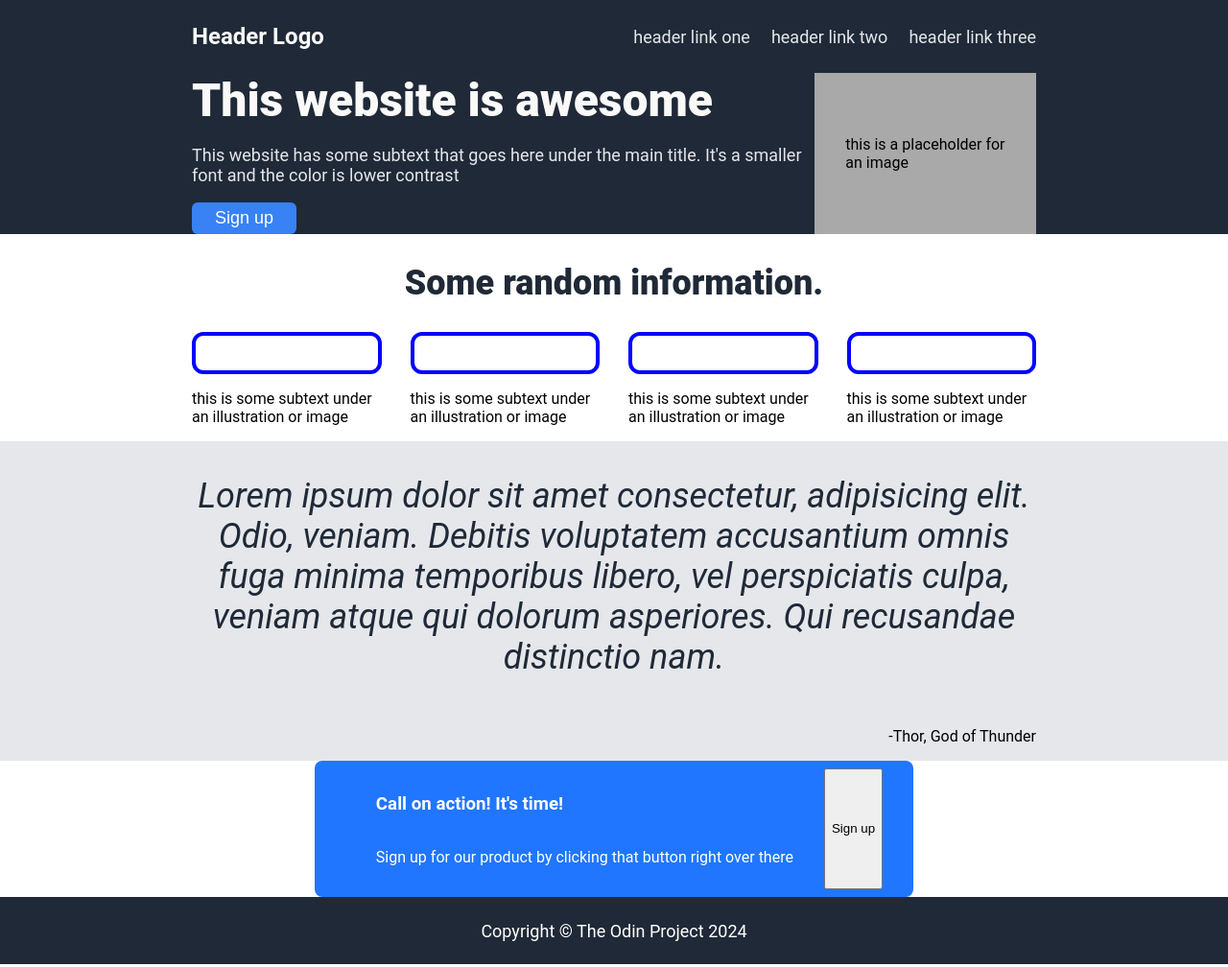
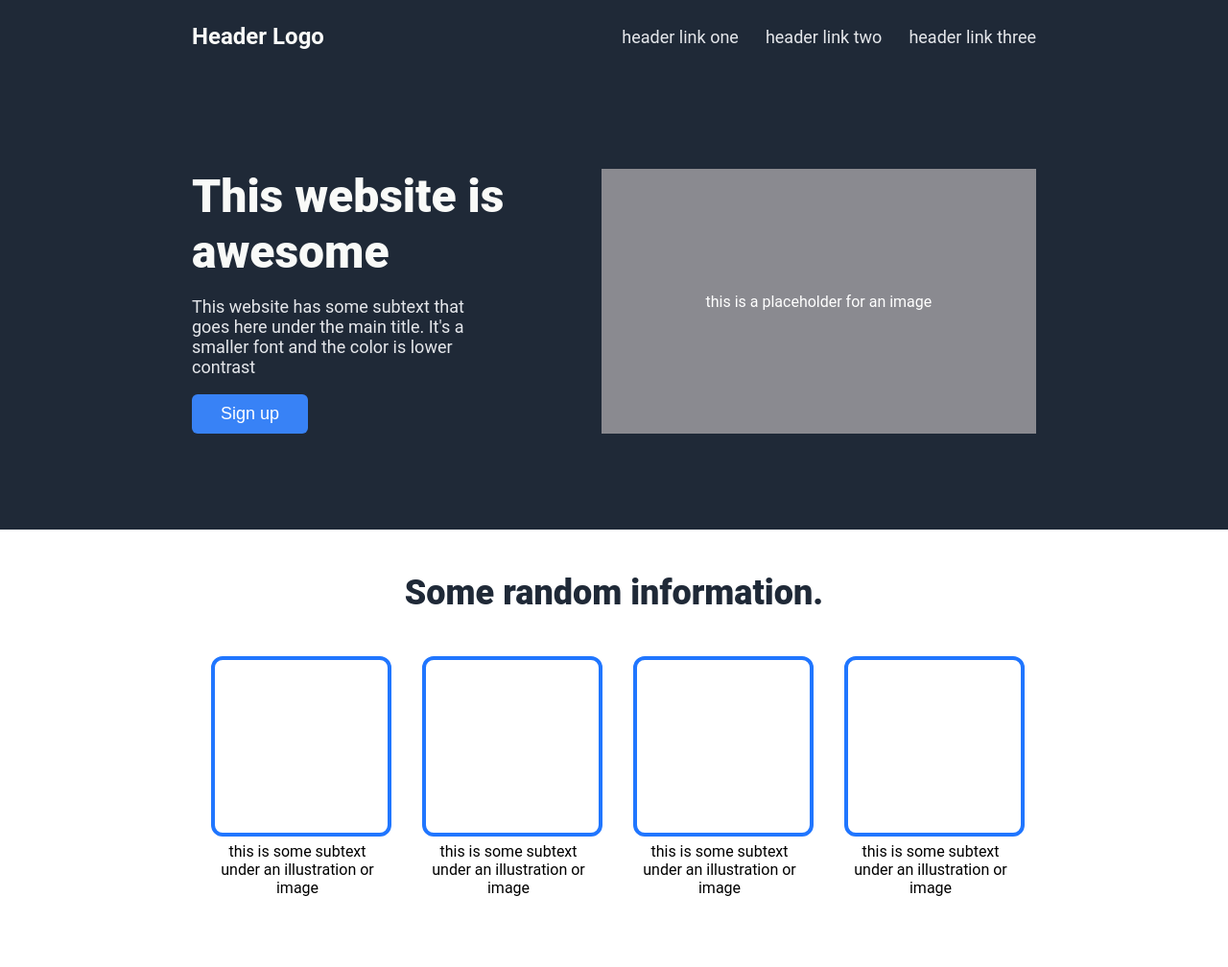
Before and after one commit to MatusPetrik211/landing_page, a plain HTML site: page index.html in a window 1280 px wide. Shown: the top 1008 px of the page at 96% size. Drawn offline with Linux system fonts and the light colour scheme.

Commit message:
fixed the whole layout and positioning of the  webpage

```diff
--- a/index.html
+++ b/index.html
@@ -17,35 +17,43 @@
     </div>
     <div class="hero-section">
         <div class="hero-left">
-            <h1 class="hero-main">This website is awesome</h1>
-            <p class="hero-second">This website has some subtext that goes here under the main title. It's a smaller font and the color is lower contrast</p>
+            <h1 class="hero-header">This website is awesome</h1>
+            <p class="hero-text">This website has some subtext that goes here under the main title. It's a smaller font and the color is lower contrast</p>
             <button class="hero-button">Sign up</button>
         </div>
         <div class="hero-right">this is a placeholder for an image</div>
     </div>
     <div class="information-section">
         <h2 class="info-header">Some random information.</h2>
+        <div class="info-container">
+        <div>
           <div class="info-block">
-        <div>
             <div class="info-box"></div>
             <p>this is some subtext under an illustration or image</p>
           </div>
+        </div>
         <div>
+            <div class="info-block">
               <div class="info-box"></div>
               <p>this is some subtext under an illustration or image</p>
             </div>
+        </div>
         <div>
+            <div class="info-block">
               <div class="info-box"></div>
               <p>this is some subtext under an illustration or image</p>
             </div>
+        </div>
         <div>
+            <div class="info-block">
               <div class="info-box"></div>
               <p>this is some subtext under an illustration or image</p>
             </div>
         </div>
         </div>
+    </div>
     <div class="quote-section">
-        <p class="quote">Lorem ipsum dolor sit amet consectetur, adipisicing elit. Odio, veniam. Debitis voluptatem accusantium omnis fuga minima temporibus libero, vel perspiciatis culpa, veniam atque qui dolorum asperiores. Qui recusandae distinctio nam.</p>
+        <p class="quote">This is an inspiring quote, or a testimonial from a customer. Maybe it's just filling up space, or maybe people will actually read it. Who knows? All I know is that it looks nice.</p>
         <p class="quote-name">-Thor, God of Thunder</p>
     </div>
     <div class="signup-section">
--- a/styles.css
+++ b/styles.css
@@ -11,62 +11,75 @@ body {
     padding: 0 200px
 }
 
+/* HEADER */
+
 .header {
     background-color: #1F2937;
+    display: flex;
     justify-content: space-between;
-    display: flex;
 }
 
 .header-logo {
+    color: #F9FAF8;
     font-size: 24px;
-    color: #F9FAF8;
 }
 
 .header-links {
     list-style: none;
-    margin: 0;
-    padding: 0;
     display: flex;
-    justify-content: center;
     align-items: center;
-    gap: 22px;
+    gap: 28px;
 }
 
-.header-links > li > a {
-    color: white;
+.header-links li a {
+    color: #E5E7EB;
+    font-size: 18px;
     text-decoration: none;
-    font-size: 18px;
-    color: #E5E7EB;
 }
+
+.header-links li a:hover {
+    color: #9d9d9d;
+}
+
+.header-links li a:active {
+    color: #8a8a8a;
+}
+
+/* HEADER */
+
+/* HERO */
 
 .hero-section {
     background-color: #1F2937;
     display: flex;
+    padding-top: 100px;
+    padding-bottom: 100px;
 }
 
 .hero-left {
-    flex-direction: column;
+    width: 450px;
 }
 
-.hero-main {
+.hero-header {
+    color: #F9FAF8;
     font-size: 48px;
     font-weight: 900;
-    color: #F9FAF8;
+    line-height: 1.2;
     margin: 0;
 }
 
-.hero-second {
+.hero-text {
+    color: #E5E7EB;
     font-size: 18px;
-    color: #E5E7EB;
 }
 
 .hero-button {
+    color: white;
+    background-color: #3882F6;
+    font-size: 18px;
     border: none;
-    font-size: 18px;
-    background-color: #3882F6;
-    color: white;
-    padding: 6px 24px;
     border-radius: 6px;
+    padding: 10px 30px;
 }
 
 .hero-button:hover {
@@ -78,74 +91,140 @@ body {
 }
 
 .hero-right {
-    background: rgb(169, 169, 169);
+    color: white;
+    background-color: rgb(138, 138, 144);
     display: flex;
     justify-content: center;
     align-items: center;
+    box-sizing: border-box;
+    width: 600px;
+    margin-left: 100px;
     padding: 32px;
 }
 
+/* HERO */
+
+/* INFO */
+
 .information-section {
+    display: flex;
+    flex-direction: column;
+    align-items: center;
+    margin-bottom: 80px;
+}
+
+.info-header {
+    color: #1F2937;
+    font-size: 36px;
+    font-weight: 900;
+    margin: 45px 0;
+}
+
+.info-container {
+    display: flex;
+    gap: 40px;
+    flex: none;
+}
+
+.info-block {
+    width: 180px;
+    text-align: center;
+}
+
+.info-box {
+    background-color: white;
+    min-height: 180px;
+    width: inherit;
+    border: 4px solid #2076ff;
+    border-radius: 12px;
+    margin-bottom: -10px;
+}
+
+/* INFO */
+
+/* QUOTE */
+
+.quote-section {
+    background-color: #E5E7EB;
     display: flex;
     flex-direction: column;
     justify-content: center;
     align-items: center;
 }
 
-.info-header {
-    font-size: 36px;
-    font-weight: 900;
+.quote {
     color: #1F2937;
-}
-
-.info-block {
-    display: flex;
-    gap: 30px;
-}
-
-.info-box {
-    min-width: 36px;
-    min-height: 36px;
-    background-color: white;
-    border: 4px solid blue;
-    border-radius: 12px;
-}
-
-.quote-section {
-    background-color: #E5E7EB;
-    text-align: center;
-    display: flex;
-    flex-direction: column;
-}
-
-.quote {
     font-size: 36px;
     font-style: italic;
-    color: #1F2937;
+    width: 1000px;
+    line-height: 1.2;
+    margin-top: 120px;
+    margin-bottom: 0;
 }
 
 .quote-name {
+    font-size: 24px;
+    font-weight: 700;
     align-self: flex-end;
+    margin-top: 20px;
+    margin-bottom: 100px;
 }
+
+/* QUOTE */
+
+/* SIGNUP */
 
 .signup-section {
     display: flex;
     justify-content: center;
     align-items: center;
+    margin-top: 100px;
+    margin-bottom: 100px;
 }
 
 .signup-section div {
     display: flex;
     background-color: #2076ff;
     border-radius: 8px;
-    padding: 8px 32px;
+    padding: 8px 80px;
 }
 
 .signup-left {
+    color: white;
     display: flex;
     flex-direction: column;
+}
+
+.signup-header {
+    margin-bottom: 0px;
+}
+
+.signup-text {
+    margin-top: 5px;
+}
+
+.signup-button {
     color: white;
+    background-color: #3882F6;
+    font-size: 18px;
+    border: 2px solid white;
+    border-radius: 6px;
+    height: 40px;
+    align-self: center;
+    padding: 4px 30px;
 }
+
+.signup-button:hover {
+    background-color: #2274f7;
+}
+
+.signup-button:active {
+    background-color: #0060fa;
+}
+
+/* SIGNUP */
+
+/* FOOTER */
 
 .footer {
     color: white;
@@ -156,3 +235,5 @@ body {
     align-items: center;
     height: 70px;
 }
+
+/* FOOTER */
```
Also changed, not shown: 1 other file. Lines whose indentation alone changed are shown as unchanged.
